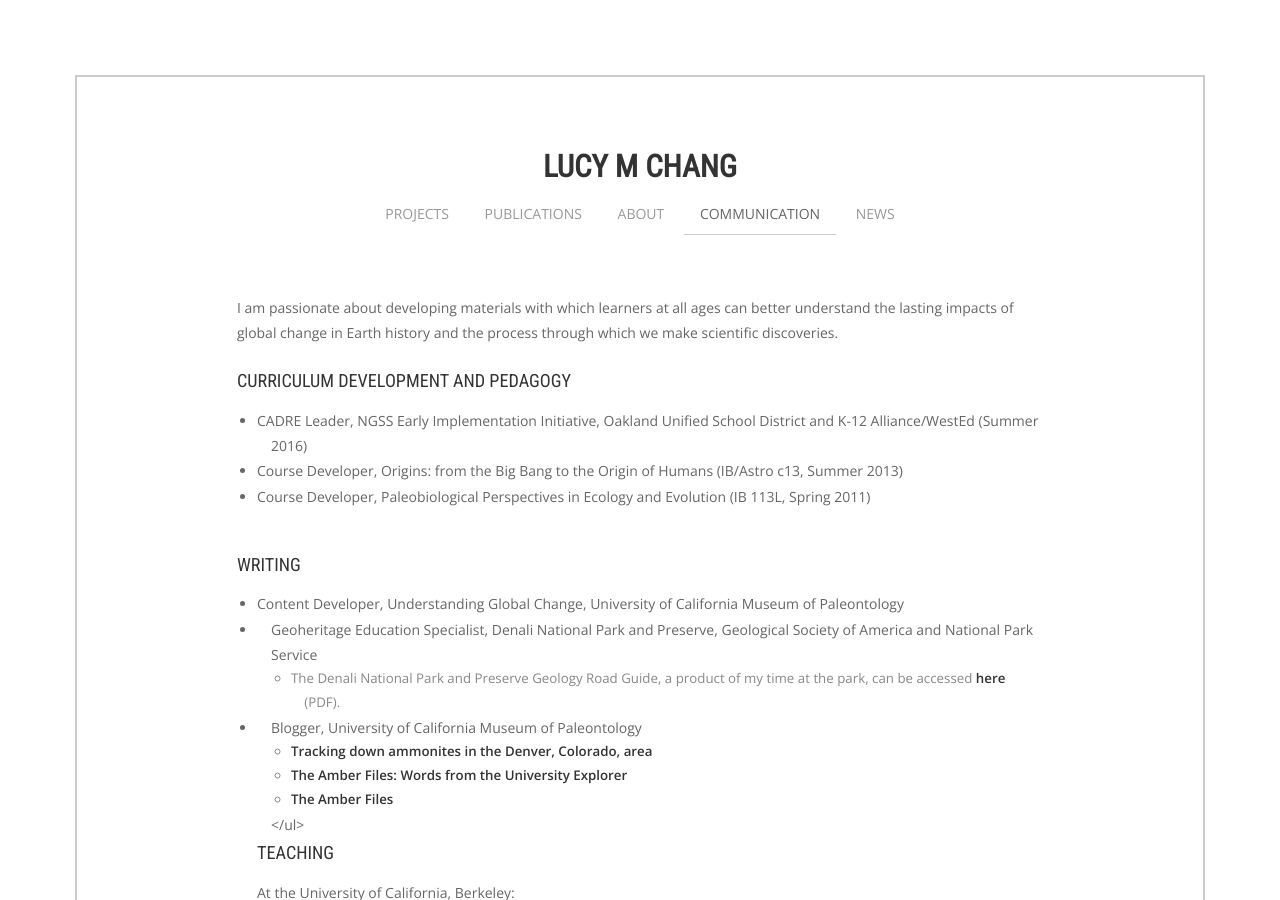
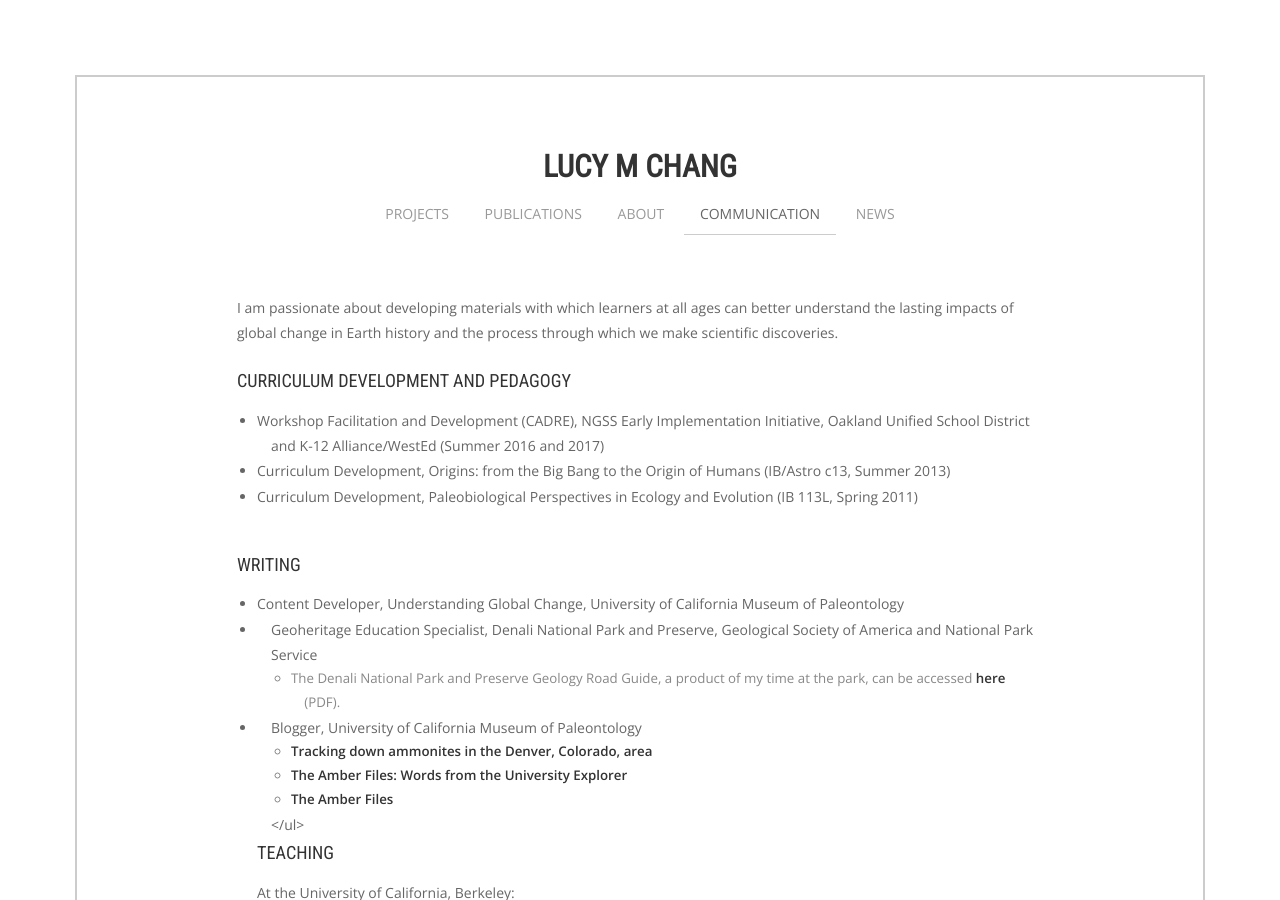
Before and after one commit to lucymchang/lucymchang.github.io, a Jekyll site: the page built from communication/index.md, in a window 1280 px wide and 900 px high. Built offline with Jekyll 4.4.1, drawn with Linux system fonts in a browser that asks for light colours; nearby versions of some CDN libraries; some web fonts are replaced.

```diff
--- a/communication/index.md
+++ b/communication/index.md
@@ -10,9 +10,9 @@ layout: default
 <h3>CURRICULUM DEVELOPMENT AND PEDAGOGY</h3>
 
 <ul>
-<li>CADRE Leader, NGSS Early Implementation Initiative, Oakland Unified School District and K-12 Alliance/WestEd (Summer 2016)</li>
-<li>Course Developer, Origins: from the Big Bang to the Origin of Humans (IB/Astro c13, Summer 2013)</li>
-<li>Course Developer, Paleobiological Perspectives in Ecology and Evolution (IB 113L, Spring 2011)</li>
+<li>Workshop Facilitation and Development (CADRE), NGSS Early Implementation Initiative, Oakland Unified School District and K-12 Alliance/WestEd (Summer 2016 and 2017)</li>
+<li>Curriculum Development, Origins: from the Big Bang to the Origin of Humans (IB/Astro c13, Summer 2013)</li>
+<li>Curriculum Development, Paleobiological Perspectives in Ecology and Evolution (IB 113L, Spring 2011)</li>
 </ul>
 
 <h3>WRITING</h3>
```
Also changed, not shown: news/index.md (added, +21 -0 lines).
